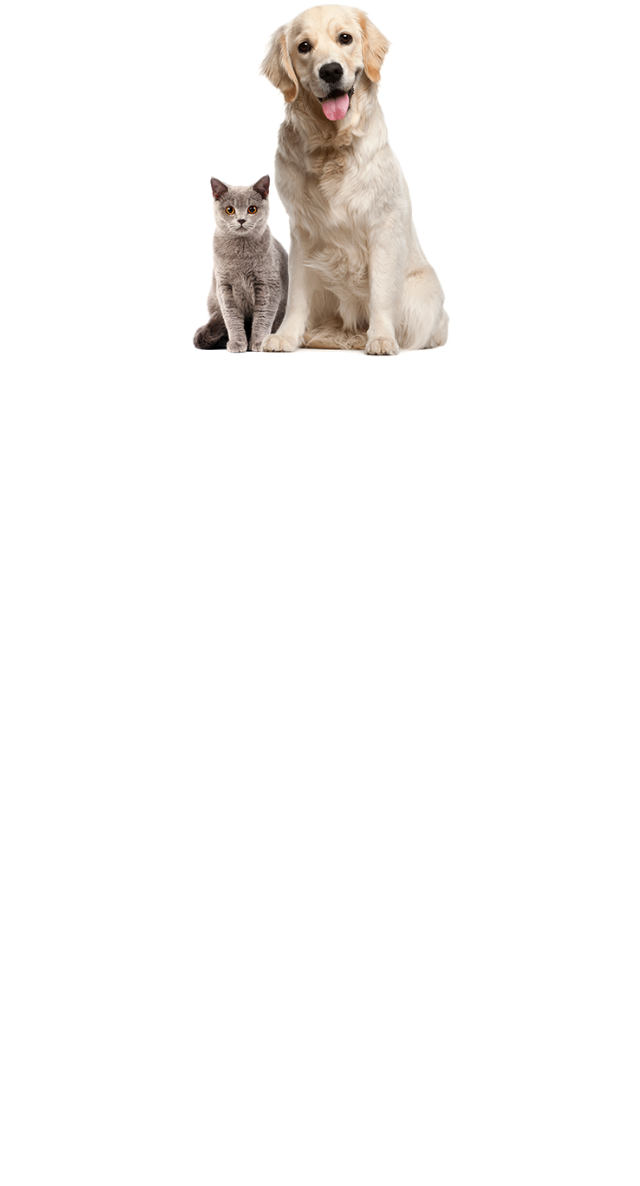
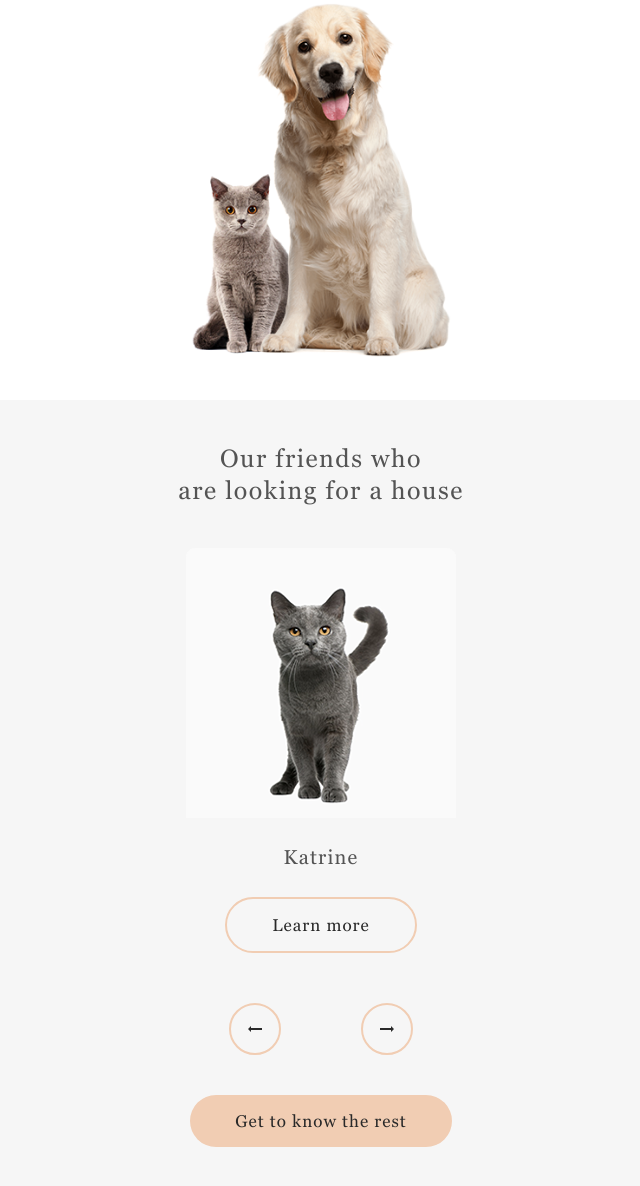
Before and after one commit to mayarosl/shelter, a website: page index.html in a window 1280 px wide. Shown: the part 1062-2248 px from the top of the page, without its empty margins (319-959 px from the left). Before the commit the page ends 1463 px from the top, so only its background shows below. Drawn offline with Linux system fonts and the light colour scheme.

Commit message:
feat: add html and styles for pets section

```diff
--- a/index.html
+++ b/index.html
@@ -11,7 +11,6 @@
     <!-- HEADER -->
     <header class="header">
         <div class="wrapper header__wrapper">
-
             <div class="header__logo-and-nav">
                 <a href="#" class="header__logo">
                     <h1 class="header__logo-heading">Cozy&nbsp;House</h1>
@@ -28,7 +27,7 @@
                     <h2 class="header__startscreen-heading">Not only people<br>need a house</h2>
                     <p class="header__startscreen-subheading">We offer to give a chance to a little and nice puppy with an extremely wide and open heart. He or she will love you more than anybody else in the world, you will see!</p>
                     <div class="header__button-wrapper">
-                        <a href="" class="header__startscreen-button primary-button">Make a friend</a>
+                        <button class="header__startscreen-button button-primary">Make a friend</button>
                     </div>
                 </div>
                 <div class="header__startscreen-img">
@@ -61,5 +60,37 @@
         </div>
     </section>
     <!-- ABOUT -->
+
+     <!-- PETS -->
+     <section class="pets">
+        <div class="wrapper pets__wrapper">
+            <h3 class="section-heading pets__section-heading">
+                Our friends who<br>are looking for a house
+            </h3>
+            <div class="pets__slider">
+                <div class="slider-cards pets__slider-cards">
+                    <div class="slider-card">
+                        <img src="./src/assets/pets/pets-katrine.png" alt="Katrine" class="slider-card__img">
+                        <h4 class="slider-card__heading">Katrine</h4>
+                        <button class="button-primary button-secondary slider-card__button">Learn more</button>
+                    </div>
+                    <div class="pets__slider-buttons">
+                        <button class="button-primary button-secondary button-arrow">
+                            <svg width="14" height="6" viewBox="0 0 14 6" fill="none" xmlns="http://www.w3.org/2000/svg">
+                                <path d="M14 2V4H3V6L0 3L3 0V2H14Z" fill="#292929"/>
+                            </svg>
+                        </button>
+                        <button class="button-primary button-secondary button-arrow">
+                            <svg class="rotate" width="14" height="6" viewBox="0 0 14 6" fill="none" xmlns="http://www.w3.org/2000/svg">
+                                <path d="M14 2V4H3V6L0 3L3 0V2H14Z" fill="#292929"/>
+                            </svg>
+                        </button>
+                    </div>
+                </div>
+                <button class="button-primary">Get to know the rest</button>
+            </div>
+        </div>
+    </section>
+    <!-- PETS -->
 </body>
 </html>
--- /dev/null
+++ b/src/scss/common/_buttons.scss
@@ -0,0 +1,41 @@
+.button-primary {
+  display: inline-block;
+  background: $color-primary;
+  align-items: center;
+  padding: 15px 45px;
+  border: none;
+  // border: 2px solid $color-primary;
+  border-radius: 100px;
+  outline: none;
+  font-family: 'Georgia', serif;
+  font-size: $button-font-size;
+  line-height: 2.2rem;
+  letter-spacing: 0.06em;
+  color: $color-dark-3xl;
+  cursor: pointer;
+
+  &:hover {
+    background: $color-primary-light;
+  }
+}
+
+.button-secondary {
+  background: transparent;
+  border: 2px solid $color-primary;
+
+  &:hover {
+    background: $color-primary-light;
+  }
+}
+
+.button-arrow {
+  display: flex;
+  align-items: center;
+  padding: 22px 17px;
+  width: 52px;
+  height: 52px;
+
+  &:hover {
+    background: $color-primary-light;
+  }
+}
--- a/src/scss/common/_primary-button.scss
+++ /dev/null
@@ -1,13 +0,0 @@
-.primary-button {
-  display: inline-block;
-  background: $color-primary;
-  align-items: center;
-  padding: 15px 45px;
-  border-radius: 100px;
-  font-family: 'Georgia', serif;
-  font-size: $button-font-size;
-  line-height: 2.2rem;
-  letter-spacing: 0.06em;
-  color: $color-dark-3xl;
-  cursor: pointer;
-}
--- /dev/null
+++ b/src/scss/common/_slider-card.scss
@@ -0,0 +1,30 @@
+$slider-card-img-width: 270px;
+$slider-card-img-height: 270px;
+
+.slider-card {
+  display: flex;
+  flex-direction: column;
+  align-items: center;
+  justify-content: space-between;
+  overflow: hidden;
+  border-top-left-radius: 9px;
+  border-top-right-radius: 9px;
+  margin-bottom: 20px;
+  height: 435px;
+
+  &__img {
+    width: $slider-card-img-width;
+    height: $slider-card-img-height;
+  }
+
+  &__heading {
+    font-size: 2rem;
+    line-height: 2.3rem;
+    letter-spacing: 0.06em;
+    color: $color-dark-l;
+  }
+
+  &__button {
+    margin-bottom: 30px;
+  }
+}
--- a/src/scss/constants/_constants.scss
+++ b/src/scss/constants/_constants.scss
@@ -19,4 +19,4 @@ $button-font-size: 1.7rem;
 $mobile-wrapper-padding-top: 4.2rem;
 $mobile-wrapper-padding-bottom: 4.2rem;
 $mobile-padding-bottom: 4.2rem;
-$mobile-img-width: 26rem;
+$mobile-img-width: 260px;
--- a/src/scss/global/_global.scss
+++ b/src/scss/global/_global.scss
@@ -39,3 +39,7 @@ img {
     padding-right:1rem;
     padding-left: 1rem;
 }
+
+.rotate {
+    transform: rotate(180deg);
+}
--- a/src/scss/index.scss
+++ b/src/scss/index.scss
@@ -3,8 +3,10 @@
 @import './constants/constants';
 @import './global/global';
 
-@import './common/primary-button';
+@import './common/buttons';
 @import './common/section-heading';
+@import './common/slider-card';
 
 @import './modules/header';
-@import './modules/about'
+@import './modules/about';
+@import './modules/pets';
--- a/src/scss/modules/_about.scss
+++ b/src/scss/modules/_about.scss
@@ -30,6 +30,7 @@
 
  &__img {
   width: $mobile-img-width;
+  height: 355px;
   margin: auto;
  }
 
--- /dev/null
+++ b/src/scss/modules/_pets.scss
@@ -0,0 +1,30 @@
+.pets {
+  &__wrapper {
+    padding-top: $mobile-wrapper-padding-top;
+    padding-bottom: $mobile-wrapper-padding-bottom;
+    background: $color-light-l;
+  }
+
+  &__slider {
+    display: flex;
+    flex-direction: column;
+    align-items: center;
+    margin: auto;
+    width: 270px;
+  }
+
+  &__section-heading {
+    padding-bottom: $mobile-padding-bottom;
+  }
+
+  &__slider-buttons {
+    display: flex;
+    justify-content: space-between;
+    margin: auto;
+    width: 184px;
+  }
+
+  &__slider-cards {
+    margin-bottom: 40px;
+  }
+}
```
Also changed, not shown: src/assets/pets/Arrow.svg (added), src/assets/pets/pets-katrine.png (added), src/css/index.css.
